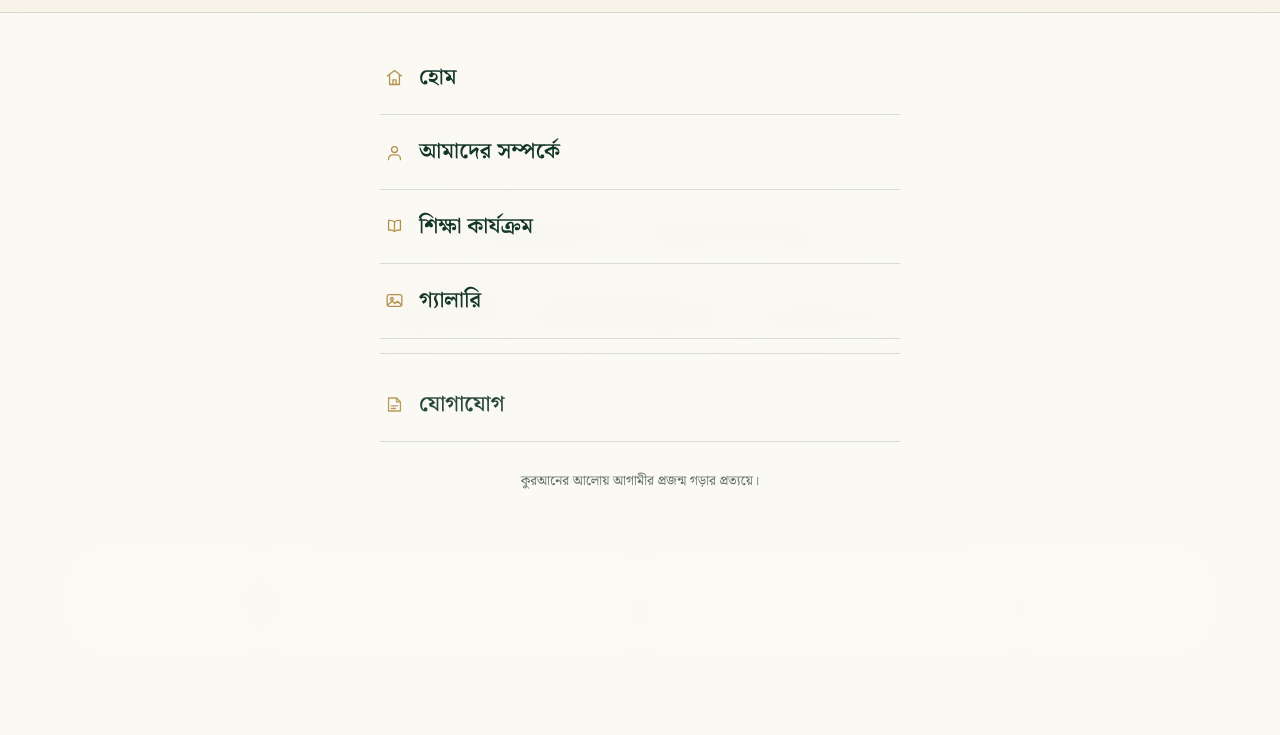
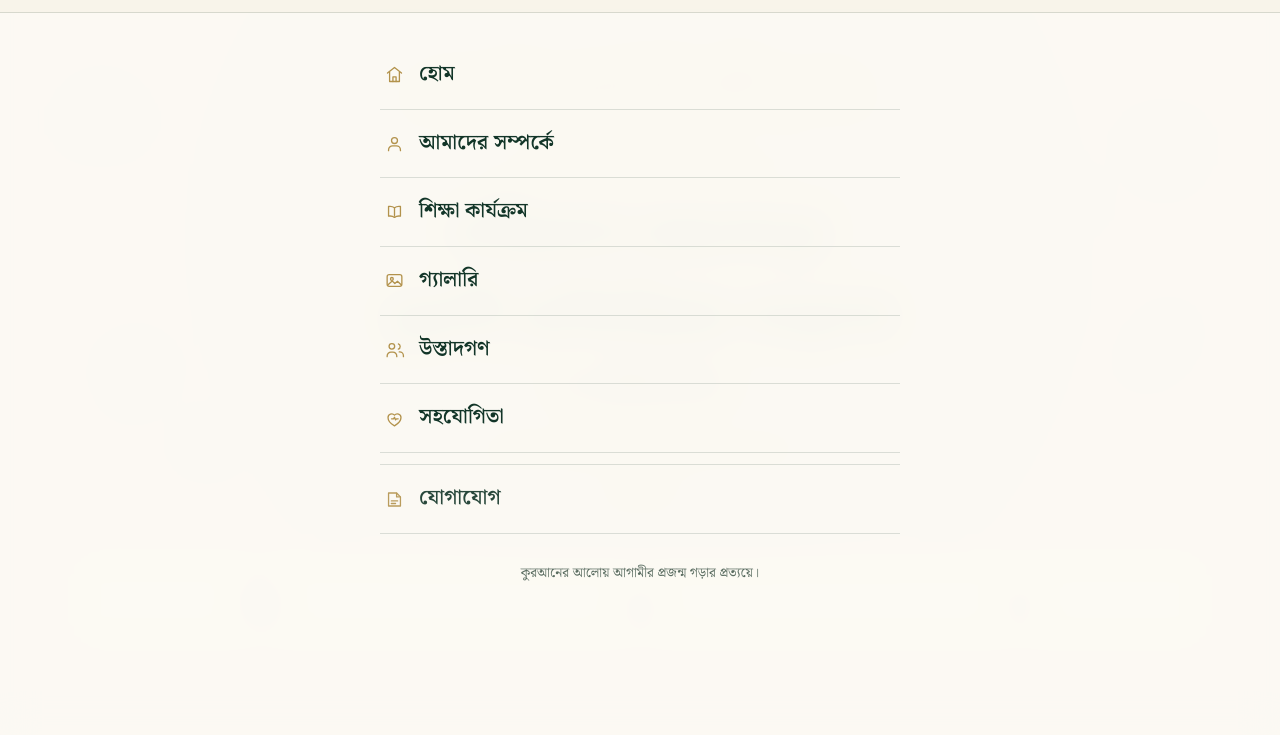
Before and after one commit to shihabxpro/loribag-madrasa, a website: page index.html in a window 1280 px wide. Both pictures are taken after a click on the button 1155 px from the left and 38 px from the top of the page. Shown: the part 65-800 px from the top of the page. Drawn offline with Linux system fonts and the light colour scheme.

Commit message:
মেনু: হারানো ২টি আইটেম (উস্তাদগণ, সহযোগিতা) ফিরিয়ে আনা হলো

```diff
--- a/index.html
+++ b/index.html
@@ -327,13 +327,13 @@ body.nav-open .palette-bar{opacity:0; visibility:hidden; transform:translate(-50
 .drawer__list li{border-bottom:1px solid var(--line);}
 .drawer__list a{
   display:flex; align-items:center; gap:14px;
-  padding:18px 4px;
+  padding:clamp(13px,2vh,17px) 4px;
   color:var(--ink); text-decoration:none;
-  font-size:clamp(18px,2.4vw,22px); font-weight:600;
+  font-size:clamp(16.5px,2.2vw,21px); font-weight:600;
   transition:color .25s var(--ease), padding-left .3s var(--ease);
 }
 .drawer__list a:hover{color:var(--accent); padding-left:10px;}
-.drawer__aside{margin-top:14px; padding-top:14px; border-top:1px solid var(--line);}
+.drawer__aside{margin-top:clamp(8px,1.4vh,12px); border-top:1px solid var(--line);}
 .drawer__aside a{opacity:.9;}
 
 .drawer__icon{
@@ -2108,7 +2108,9 @@ body.nav-open .palette-bar{opacity:0; visibility:hidden; transform:translate(-50
       <li><a href="#about"><svg class="drawer__icon" viewBox="0 0 24 24" fill="none" stroke="currentColor" stroke-width="1.5" stroke-linecap="round" stroke-linejoin="round" aria-hidden="true"><circle cx="12" cy="8.6" r="3.4"/><path d="M5.2 20.2v-.9a4.6 4.6 0 0 1 4.6-4.6h4.4a4.6 4.6 0 0 1 4.6 4.6v.9"/></svg> আমাদের সম্পর্কে</a></li>
       <li><a href="#programs"><svg class="drawer__icon" viewBox="0 0 24 24" fill="none" stroke="currentColor" stroke-width="1.5" stroke-linecap="round" stroke-linejoin="round" aria-hidden="true"><path d="M12 6.6c-1.4-1-3.2-1.6-5-1.6-.6 0-1.2.05-1.8.16v11c.6-.1 1.2-.16 1.8-.16 1.8 0 3.6.5 5 1.6"/><path d="M12 6.6c1.4-1 3.2-1.6 5-1.6.6 0 1.2.05 1.8.16v11c-.6-.1-1.2-.16-1.8-.16-1.8 0-3.6.5-5 1.6"/><path d="M12 6.6v9.6"/></svg> শিক্ষা কার্যক্রম</a></li>
       <li><a href="#gallery"><svg class="drawer__icon" viewBox="0 0 24 24" fill="none" stroke="currentColor" stroke-width="1.5" stroke-linecap="round" stroke-linejoin="round" aria-hidden="true"><rect x="3.6" y="5.2" width="16.8" height="13.6" rx="2.4"/><circle cx="9" cy="10.2" r="1.6"/><path d="M4.6 16.8 9.4 12.6l3 2.8 3-2.6 4.2 4"/></svg> গ্যালারি</a></li>
-      <li class="drawer__aside"><a href="#contact"><svg class="drawer__icon" viewBox="0 0 24 24" fill="none" stroke="currentColor" stroke-width="1.5" stroke-linecap="round" stroke-linejoin="round" aria-hidden="true"><path d="M5.2 4.6h9.2l4.4 4.4v10.4H5.2Z"/><path d="M14.4 4.8v4.2h4.2"/><path d="M8.4 13.6h7.2M8.4 16.6h4.8"/></svg> যোগাযোগ</a></li>
+      <li><a href="#teachers"><svg class="drawer__icon" viewBox="0 0 24 24" fill="none" stroke="currentColor" stroke-width="1.5" stroke-linecap="round" stroke-linejoin="round" aria-hidden="true"><circle cx="9" cy="8.4" r="3.2"/><path d="M3.6 20.2v-.8a4.4 4.4 0 0 1 4.4-4.4h2.2a4.4 4.4 0 0 1 4.4 4.4v.8"/><path d="M16.4 5.6a3.2 3.2 0 0 1 0 6"/><path d="M17.4 14.8h.4a4.4 4.4 0 0 1 4.4 4.4v1"/></svg> উস্তাদগণ</a></li>
+    <li><a href="#donate"><svg class="drawer__icon" viewBox="0 0 24 24" fill="none" stroke="currentColor" stroke-width="1.5" stroke-linecap="round" stroke-linejoin="round" aria-hidden="true"><path d="M12 20.4s-7.4-4.4-7.4-9.4A4.2 4.2 0 0 1 12 8.2a4.2 4.2 0 0 1 7.4 2.8c0 5-7.4 9.4-7.4 9.4Z"/><path d="M8.6 12.4h2.2l1.2-1.8 1.2 3 1-1.2h2"/></svg> সহযোগিতা</a></li>
+    <li class="drawer__aside"><a href="#contact"><svg class="drawer__icon" viewBox="0 0 24 24" fill="none" stroke="currentColor" stroke-width="1.5" stroke-linecap="round" stroke-linejoin="round" aria-hidden="true"><path d="M5.2 4.6h9.2l4.4 4.4v10.4H5.2Z"/><path d="M14.4 4.8v4.2h4.2"/><path d="M8.4 13.6h7.2M8.4 16.6h4.8"/></svg> যোগাযোগ</a></li>
     </ul>
     <p class="drawer__foot">কুরআনের আলোয় আগামীর প্রজন্ম গড়ার প্রত্যয়ে।</p>
   </div>
--- a/src/styles.css
+++ b/src/styles.css
@@ -311,13 +311,13 @@ body.nav-open .palette-bar{opacity:0; visibility:hidden; transform:translate(-50
 .drawer__list li{border-bottom:1px solid var(--line);}
 .drawer__list a{
   display:flex; align-items:center; gap:14px;
-  padding:18px 4px;
+  padding:clamp(13px,2vh,17px) 4px;
   color:var(--ink); text-decoration:none;
-  font-size:clamp(18px,2.4vw,22px); font-weight:600;
+  font-size:clamp(16.5px,2.2vw,21px); font-weight:600;
   transition:color .25s var(--ease), padding-left .3s var(--ease);
 }
 .drawer__list a:hover{color:var(--accent); padding-left:10px;}
-.drawer__aside{margin-top:14px; padding-top:14px; border-top:1px solid var(--line);}
+.drawer__aside{margin-top:clamp(8px,1.4vh,12px); border-top:1px solid var(--line);}
 .drawer__aside a{opacity:.9;}
 
 .drawer__icon{
```
Also changed, not shown: src/body.html (+3 -1 lines), .local/share/pki/nssdb/pkcs11.txt (deleted), .menu-360.png (added), .menu-390.png (added), .menu7-320.png (added), .menu7-360.png (added), .menu7-390.png (added), 2 other files.
